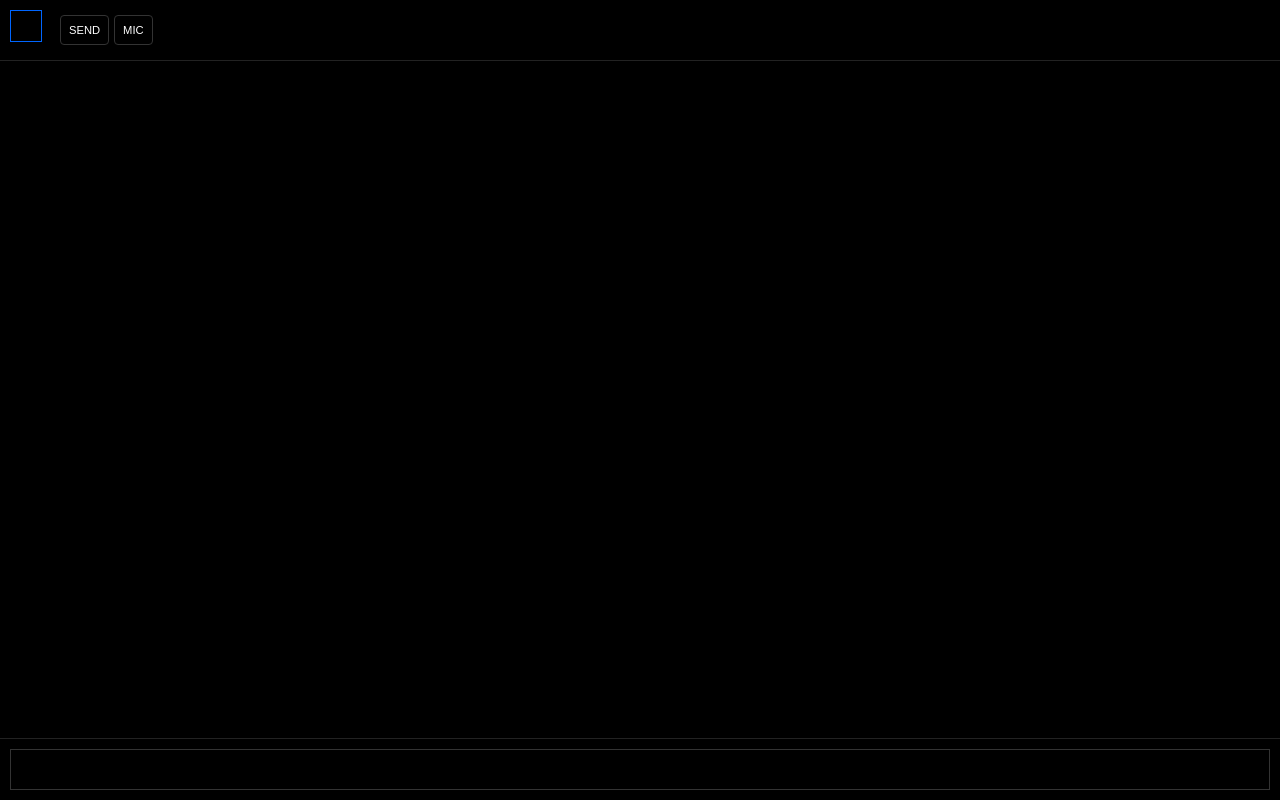
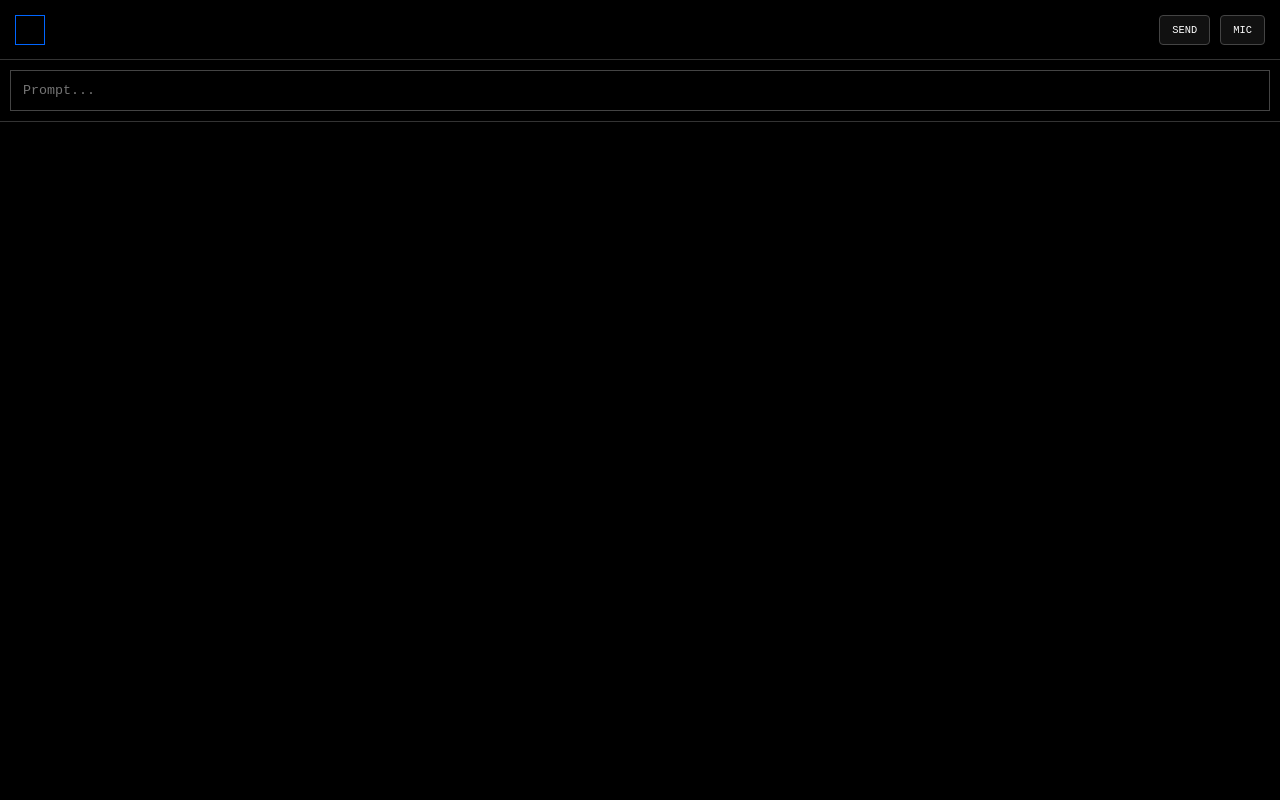
Before and after one commit to kaikg5939-blip/synapse-core, a website: page index.html in a window 1280 px wide. Drawn offline with Linux system fonts and the light colour scheme.

Commit message:
Update index.html

```diff
--- a/index.html
+++ b/index.html
@@ -2,53 +2,53 @@
 <html lang="pt-BR">
 <head>
     <meta charset="UTF-8">
-    <meta name="viewport" content="width=device-width, initial-scale=1.0, maximum-scale=1.0, user-scalable=no, viewport-fit=cover">
-    <title>SYNAPSE_CORE_MOBILE</title>
+    <meta name="viewport" content="width=device-width, initial-scale=1.0, maximum-scale=1.0, user-scalable=no">
+    <title>SYNAPSE_CORE_v4.5_FIXED</title>
     <style>
         :root { --bg: #000; --accent: #0066FF; }
-        body { background: var(--bg); color: #fff; margin: 0; font-family: 'JetBrains Mono', monospace; height: 100vh; display: flex; flex-direction: column; overflow: hidden; }
+        * { margin: 0; padding: 0; box-sizing: border-box; font-family: monospace; }
+        body { background: var(--bg); color: #fff; height: 100vh; display: flex; flex-direction: column; overflow: hidden; }
 
-        /* PAINEL FIXO SUPERIOR */
-        .top-fixed {
+        /* HEADER FIXO - CUBO ESQUERDA + BOTOES DIREITA */
+        .header-fixed {
+            height: 60px;
             display: flex;
             align-items: center;
-            padding: 10px;
-            gap: 10px;
-            border-bottom: 1px solid #222;
+            padding: 0 15px;
+            border-bottom: 1px solid #333;
+            background: #000;
         }
+        .cube-tiny { width: 30px; height: 30px; border: 1px solid var(--accent); flex-shrink: 0; }
+        .controls-top { display: flex; gap: 10px; margin-left: auto; }
 
-        /* CUBO MINIMIZADO À ESQUERDA */
-        .cube-container { width: 40px; height: 40px; flex-shrink: 0; }
-        .cube { width: 30px; height: 30px; border: 1px solid var(--accent); }
+        .btn-top { padding: 8px 12px; background: #111; border: 1px solid #444; color: #fff; border-radius: 4px; font-size: 0.8rem; }
 
-        /* BOTÕES DE AÇÃO NO TOPO (Não ficam embaixo) */
-        .action-row { display: flex; gap: 5px; }
-        .btn-mini { padding: 8px; font-size: 0.7rem; border: 1px solid #333; background: #000; color: #fff; border-radius: 4px; }
-
-        /* CHAT */
+        /* CHAT WINDOW */
         #chat-window { flex: 1; overflow-y: auto; padding: 15px; }
 
-        /* INPUT SUSPENSO (Fora da zona de bloqueio do iOS) */
-        .input-zone { padding: 10px; border-top: 1px solid #222; display: flex; gap: 10px; align-items: center; }
+        /* INPUT AREA FIXA NO TOPO - PARA NÃO BRIGAR COM TECLADO */
+        .input-box { padding: 10px; border-bottom: 1px solid #333; }
+        input { width: 100%; padding: 12px; background: #000; color: #fff; border: 1px solid #444; }
     </style>
 </head>
 <body>
-    <div class="top-fixed">
-        <div class="cube-container"><div class="cube"></div></div>
-        <div class="action-row">
-            <button class="btn-mini" onclick="enviar()">SEND</button>
-            <button class="btn-mini" onclick="toggleMic()">MIC</button>
+    <div class="header-fixed">
+        <div class="cube-tiny"></div>
+        <div class="controls-top">
+            <button class="btn-top" onclick="enviar()">SEND</button>
+            <button class="btn-top" onclick="toggleMic()">MIC</button>
         </div>
     </div>
-
+    <div class="input-box"><input type="text" id="user-input" placeholder="Prompt..."></div>
     <div id="chat-window"></div>
 
-    <div class="input-zone">
-        <input type="text" id="user-input" style="flex:1; background:#000; color:#fff; border:1px solid #333; padding:12px;">
-    </div>
-
     <script>
-        // Lógica de comunicação aqui...
+        // Forçar reload se o cache estiver lixo
+        if(!localStorage.getItem('v4.5')) {
+            localStorage.setItem('v4.5', 'true');
+            window.location.reload(true);
+        }
+        // ... (resto da lógica)
     </script>
 </body>
 </html>
```
